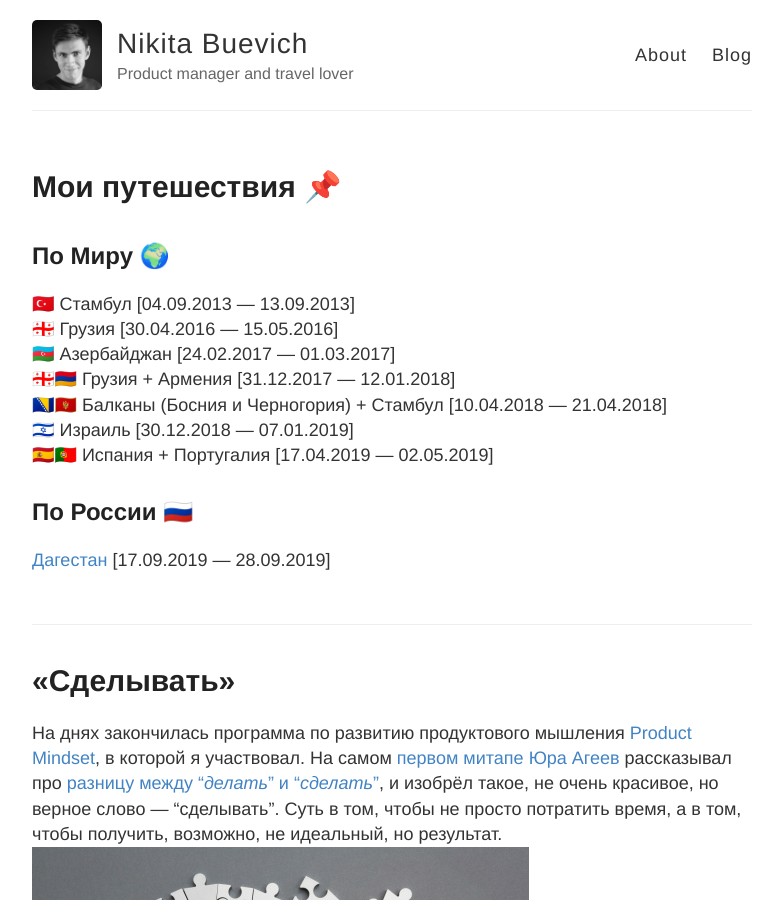
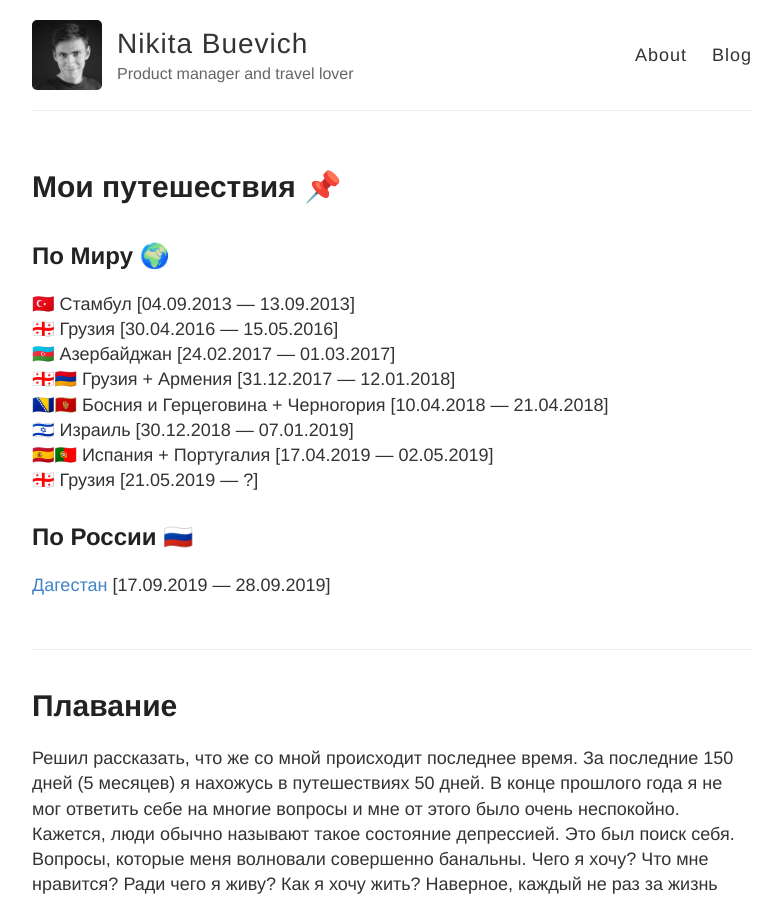
Before and after one commit to sombro/nbuevich.com, a Jekyll site: the page built from blog/index.html, in a window 1280 px wide and 900 px high. Shown: the whole window, without its empty margins (248-1031 px from the left). Built offline with Jekyll 4.4.1, drawn with Linux system fonts in a browser that asks for light colours; some of the changed lines change nothing that is shown; some of the changed text lies outside the part shown.

Commit message:
new post

```diff
--- /dev/null
+++ b/blog/_posts/2019-5-22-plavanie.md
@@ -0,0 +1,26 @@
+---
+layout: post
+title: "Плавание"
+categories: [lifestyle]
+tags: [lifestyle, philosophy, travelling]
+---
+
+Решил рассказать, что же со мной происходит последнее время. За последние 150 дней (5 месяцев) я нахожусь в путешествиях 50 дней.
+
+В конце прошлого года я не мог ответить себе на многие вопросы и мне от этого было очень неспокойно. Кажется, люди обычно называют такое состояние депрессией. Это был поиск себя. Вопросы, которые меня волновали совершенно банальны. Чего я хочу? Что мне нравится? Ради чего я живу? Как я хочу жить? Наверное, каждый не раз за жизнь задаёт их себе, и не всегда может точно ответить.
+<!--more-->
+
+Отправной точкой к изменениям стала моя новогодняя поездка в Израиль. Я делал там то, что раньше могло бы показаться мне скучным, я погрузился в быт других людей. У меня было много времени подумать, разобраться в себе, найти ответы. Я очень благодарен моим друзьям Тёме и Саре за время, которое мы там провели вместе и разговоры, которые толкнули меня к новым мыслям.
+
+Я читаю довольно много книг, написанных для предпринимателей. Они нацелены на то, чтобы люди, прочитав их, делали свой бизнес лучше. Я привык рассматривать себя и свою жизнь как бизнес. И применять полезные знания и навыки из бизнеса на свою жизнь. На самом деле, это смешной замкнутый круг. Большинство “бизнесовых” книг основаны на фундаментальных философских трудах, которые, в свою очередь, были написаны “про жизнь”.
+Я стараюсь общаться с людьми, которые живут “вне рамок”. Свободных от стереотипов, тех, кто не обращает внимание на то, что навязывает им общество. Принимают решения (даже в бытовых мелочах), не основываясь на том, как это принято делать, а каждый раз обдумывая свои решения исходя из контекста. Людей, которые живут как хотят, живут в кайф.
+
+Жизнь одна, и ты не знаешь, когда она закончится. Чтобы проживать её “на максималках”, нужно избавляться от того, что тянет тебя назад. Я стал легче отказываться от того, что меня тормозит. Легче забывать людей, выбрасывать вещи, менять какие-то аспекты своей жизни. Пару месяцев назад я ощутил, что моя работа не развивает меня, не приносит мне счастья. Я понял, что это тоже нужно менять.
+
+Когда я представил себе жизнь без офисной работы, у меня дух захватило от возможностей. Я стал думать об этом больше. И чем больше я думал об этом, тем мир возможностей становился для меня шире и шире. Можно делать практически что угодно. Всё, о чём раньше мечтал, или даже не задумывался.
+
+Деньги. Многие спрашивают меня, как мне удаётся так много путешествовать, ведь для этого нужно много денег? Нет, не нужно. Просто попробуйте. С каждым путешествием вы будете понимать, как это делать правильно, чтобы не тратить много денег. И скоро поймёте, что затраты в путешествии сравнимы с тем, что мы тратим, живя на месте. Некоторые думают, что я зарабатываю какие-то космические суммы. Вовсе нет. Люди, которые задают мне этот вопрос, просто тратят деньги на то, что им не нужно и неправильно расставляют для себя приоритеты (или, правильно, и путешествия просто им не нужны). Продай свою ненужную машину за миллион — и путешествуй год. Не покупай айфон за сто тысяч, попутешествуй два месяца. Какая разница, сколько стоят твои кеды, если ты гуляешь в них по <подставить нужное>?
+
+Секрет успеха. Знаете рецепт успешного бизнеса? Упорный труд + везение. Да, мне повезло. Повезло, что я родился в нормальной семье, нормальной стране, что мои родители оказались умными людьми и ещё 20+ лет назад почуяли, что будущее за технологиями, и отдали меня в математическую гимназию. Что начали учить меня английскому почти тогда же, когда и русскому. Мне везло с учителями, друзьями, случайными знакомыми. Я очень благодарен всем тем людям, которые сформировали моё мышление. Без вас ничего этого не было бы. Но без меня не было бы ничего совершенно точно.
+
+📍 Georgia, Tbilisi
--- a/blog/_posts/2099-12-15-travelling.md
+++ b/blog/_posts/2099-12-15-travelling.md
@@ -11,9 +11,10 @@ tags: [travelling, pinned_post]
 🇬🇪 Грузия [30.04.2016 — 15.05.2016]
 🇦🇿 Азербайджан  [24.02.2017 — 01.03.2017]
 🇬🇪🇦🇲 Грузия + Армения [31.12.2017 — 12.01.2018]
-🇧🇦🇲🇪 Балканы (Босния и Черногория) + Стамбул [10.04.2018 — 21.04.2018]
+🇧🇦🇲🇪 Босния и Герцеговина + Черногория [10.04.2018 — 21.04.2018]
 🇮🇱 Израиль [30.12.2018 — 07.01.2019]
 🇪🇸🇵🇹 Испания + Португалия [17.04.2019 — 02.05.2019]
+🇬🇪 Грузия [21.05.2019 — ?]
 
 
 ## По России 🇷🇺  ##
```
